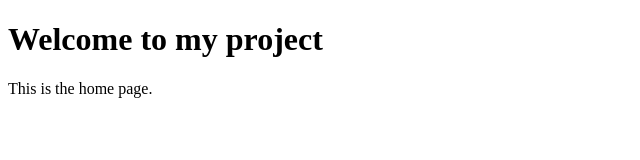
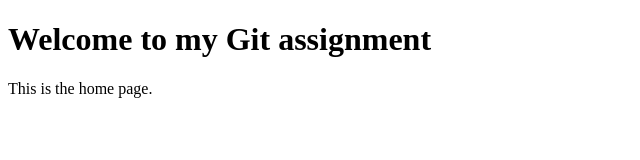
Before and after one commit to rishwireddyshetty/git-workflow-assignment, a plain HTML site: page index.html in a window 1280 px wide. Shown: the whole page, without its empty margins (0-640 px from the left). Drawn offline with Linux system fonts and the light colour scheme.

Commit message:
Update home page content

```diff
--- a/index.html
+++ b/index.html
@@ -4,7 +4,7 @@
     <title>Home</title>
 </head>
 <body>
-    <h1>Welcome to my project</h1>
+    <h1>Welcome to my Git assignment</h1>
     <p>This is the home page.</p>
 </body>
 </html>
```
